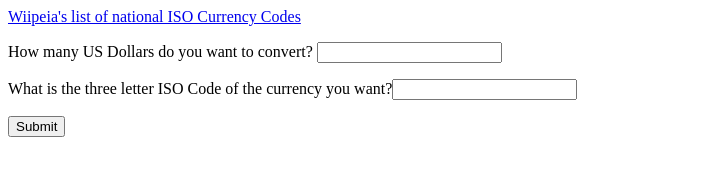
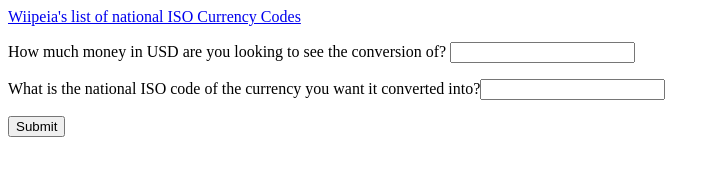
Before and after one commit to MrL1T3/AsyncAndAPI, a website built with webpack: page src/index.html in a window 1280 px wide. Shown: the whole page, without its empty margins (0-720 px from the left). Built offline with nearby package versions, Linux system fonts and the light colour scheme.

Commit message:
make text of input areas more descriptive and less confusing to someone not familiar with ISO codes

```diff
--- a/src/index.html
+++ b/src/index.html
@@ -5,8 +5,8 @@
   </head>
   <body>
     <a href="https://en.wikipedia.org/wiki/ISO_4217#List_of_ISO_4217_currency_codes">Wiipeia's list of national ISO Currency Codes</a>
-    <p>How many US Dollars do you want to convert? <input type="text" id="starting-amount"></p>
-    <p>What is the three letter ISO Code of the currency you want?<input type="text" id="iso-code"></p>
+    <p>How much money in USD are you looking to see the conversion of? <input type="text" id="starting-amount"></p>
+    <p>What is the national ISO code of the currency you want it converted into?<input type="text" id="iso-code"></p>
     <button id="submit-button">Submit</button>
     <p id="response-area"></p>
     <p id="api-error"></p>
```
